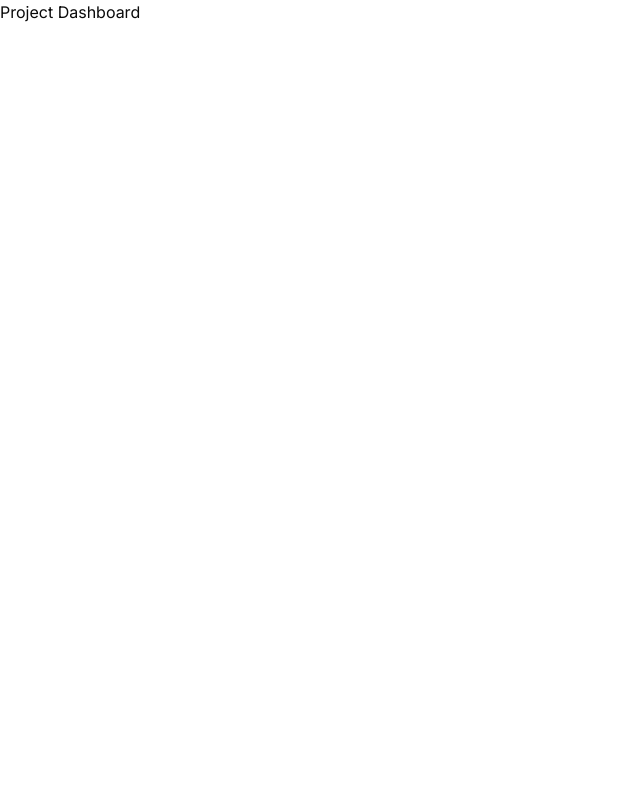
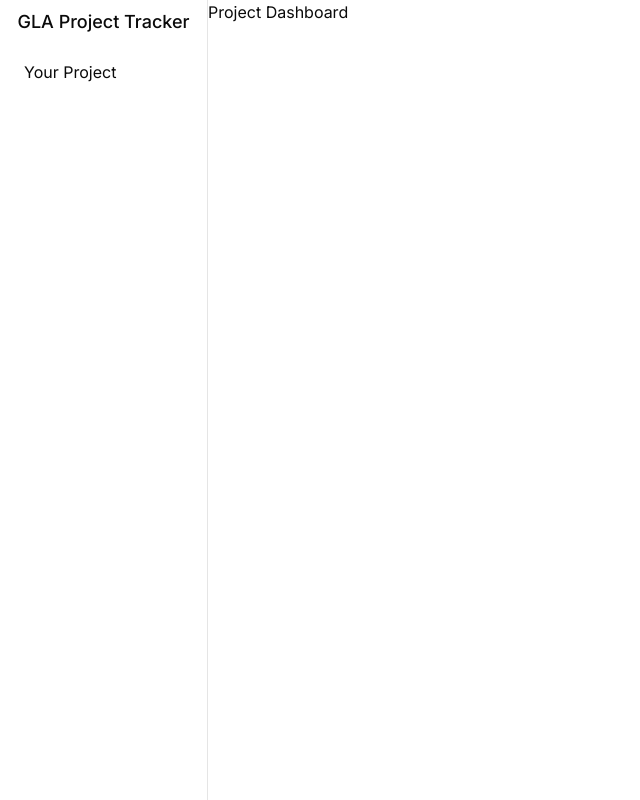
Before and after one commit to AmanVarshney01/Hack-Track, a Next.js app: page / in a window 1280 px wide. Shown: the whole page, without its empty margins (0-640 px from the left). Built offline with nearby package versions, Linux system fonts and the light colour scheme; no server answers.

Commit message:
fix sidebar styling issues, add useMemo to createClient & update dependencies

```diff
--- a/app/layout.tsx
+++ b/app/layout.tsx
@@ -2,8 +2,6 @@ import { Inter as FontSans } from "next/font/google";
 import "@/app/globals.css";
 import { ThemeProvider } from "@/components/ThemeProvider";
 import { ReactQueryClientProvider } from "@/components/ReactQueryClientProvider";
-import { createClient } from "@/utils/supabase/server";
-import { cookies } from "next/headers";
 
 import { cn } from "@/lib/utils";
 import type { Viewport } from "next";
@@ -32,21 +30,16 @@ export const metadata = {
   description: "A project tracker for GLA students",
 };
 
-export default async function RootLayout({
+export default function RootLayout({
   children,
 }: {
   children: React.ReactNode;
 }) {
-  const cookieStore = cookies();
-  const supabase = createClient(cookieStore);
-  const {
-    data: { session },
-  } = await supabase.auth.getSession();
   return (
-    <html lang="en">
+    <html lang="en" suppressHydrationWarning>
       <body
         className={cn(
-          "min-h-svh bg-background font-sans antialiased",
+          " bg-background font-sans antialiased",
           fontSans.variable,
         )}
       >
@@ -57,17 +50,13 @@ export default async function RootLayout({
             enableSystem
             disableTransitionOnChange
           >
-            {session ? (
-              <main className="min-h-svh font-sans">
-                <Navbar />
-                <section className="flex flex-row">
-                  <Sidebar />
-                  {children}
-                </section>
-              </main>
-            ) : (
-              <main className="min-h-svh font-sans">{children}</main>
-            )}
+            <main className="flex h-svh flex-col md:flex-row">
+              <Navbar />
+              <Sidebar />
+              <section className="h-svh w-full overflow-y-auto">
+                {children}
+              </section>
+            </main>
           </ThemeProvider>
         </ReactQueryClientProvider>
       </body>
--- a/app/login/page.tsx
+++ b/app/login/page.tsx
@@ -27,7 +27,7 @@ export default async function Login({
   }
 
   return (
-    <section className="flex min-h-svh w-full items-center justify-center bg-background">
+    <section className="fixed left-0 top-0 flex min-h-svh w-full items-center justify-center bg-background/90">
       <Card>
         <CardHeader>
           <CardTitle className=" text-xl">GLA Project Tracker</CardTitle>
--- a/app/page.tsx
+++ b/app/page.tsx
@@ -1,7 +1,17 @@
+import { createClient } from "@/utils/supabase/server";
+import { cookies } from "next/headers";
+
 export default async function Index() {
+  const cookieStore = cookies();
+  const supabase = createClient(cookieStore);
+  // const { data, error } = await supabase.from("users").select("email");
+  // console.log("� ~ Index ~ data:", data);
+  // console.log("� ~ Index ~ error:", error);
+
   return (
-    <div className="">
+    <div>
       <h1>Project Dashboard</h1>
+
     </div>
   );
 }
--- a/components/AuthButton.tsx
+++ b/components/AuthButton.tsx
@@ -31,7 +31,7 @@ export default async function AuthButton() {
 
   return (
     user && (
-      <div className="flex items-center justify-center">
+      <div className="flex items-center justify-center ">
         <DropdownMenu>
           <DropdownMenuTrigger className="flex items-center justify-center">
             <div className="flex flex-row items-center justify-between gap-2 ">
--- a/components/MobileSidebar.tsx
+++ b/components/MobileSidebar.tsx
@@ -11,11 +11,13 @@ import {
 export default function MobileSidebar() {
   return (
     <Sheet>
-      <SheetTrigger className=" block md:hidden">
+      <SheetTrigger>
         <HamburgerMenuIcon />
       </SheetTrigger>
       <SheetContent className="w-52" side={"left"}>
-        <SheetHeader>Project</SheetHeader>
+        <SheetHeader>
+          <SheetTitle>Project</SheetTitle>
+        </SheetHeader>
       </SheetContent>
     </Sheet>
   );
--- a/components/Navbar.tsx
+++ b/components/Navbar.tsx
@@ -3,7 +3,7 @@ import MobileSidebar from "./MobileSidebar";
 
 export default function Navbar() {
   return (
-    <nav className="flex w-full flex-row justify-between border-b px-4 py-2">
+    <nav className=" flex w-full flex-row justify-between border-b px-4 py-2 md:hidden">
       <div className="flex flex-row gap-4">
         <MobileSidebar />
         <h1 className=" text-lg font-medium">GLA Project Tracker</h1>
--- a/components/Sidebar.tsx
+++ b/components/Sidebar.tsx
@@ -1,12 +1,16 @@
-import { Button } from "./ui/button";
+import AuthButton from "./AuthButton";
+import MobileSidebar from "./MobileSidebar";
 
 export default function Sidebar() {
   return (
-    <aside className="hidden min-h-svh w-52 flex-col items-start gap-2 border-r md:flex">
-      <section className="p-4">
-        <h2>Your Project</h2>
-        {/* <Button variant="link">Project</Button> */}
-      </section>
+    <aside className=" hidden h-full min-w-52 flex-col items-start gap-2 border-r p-2 md:flex">
+      <h1 className=" self-center text-lg font-medium">GLA Project Tracker</h1>
+      <div className=" flex h-full w-full flex-col justify-between">
+        <div className=" p-4">
+          <h2>Your Project</h2>
+        </div>
+        <AuthButton />
+      </div>
     </aside>
   );
 }
--- a/middleware.ts
+++ b/middleware.ts
@@ -11,6 +11,7 @@ export async function middleware(request: NextRequest) {
     data: { session },
   } = await supabase.auth.getSession();
 
+  // FIXME - unprotected routes
   if (!session && pathname === "/") {
     return NextResponse.redirect(new URL("/login", request.url));
   }
```
Also changed, not shown: package.json (+15 -15 lines), utils/supabase/client.ts (+7 -1 lines), 1 other file (tests, documents, lock files or other folders).
